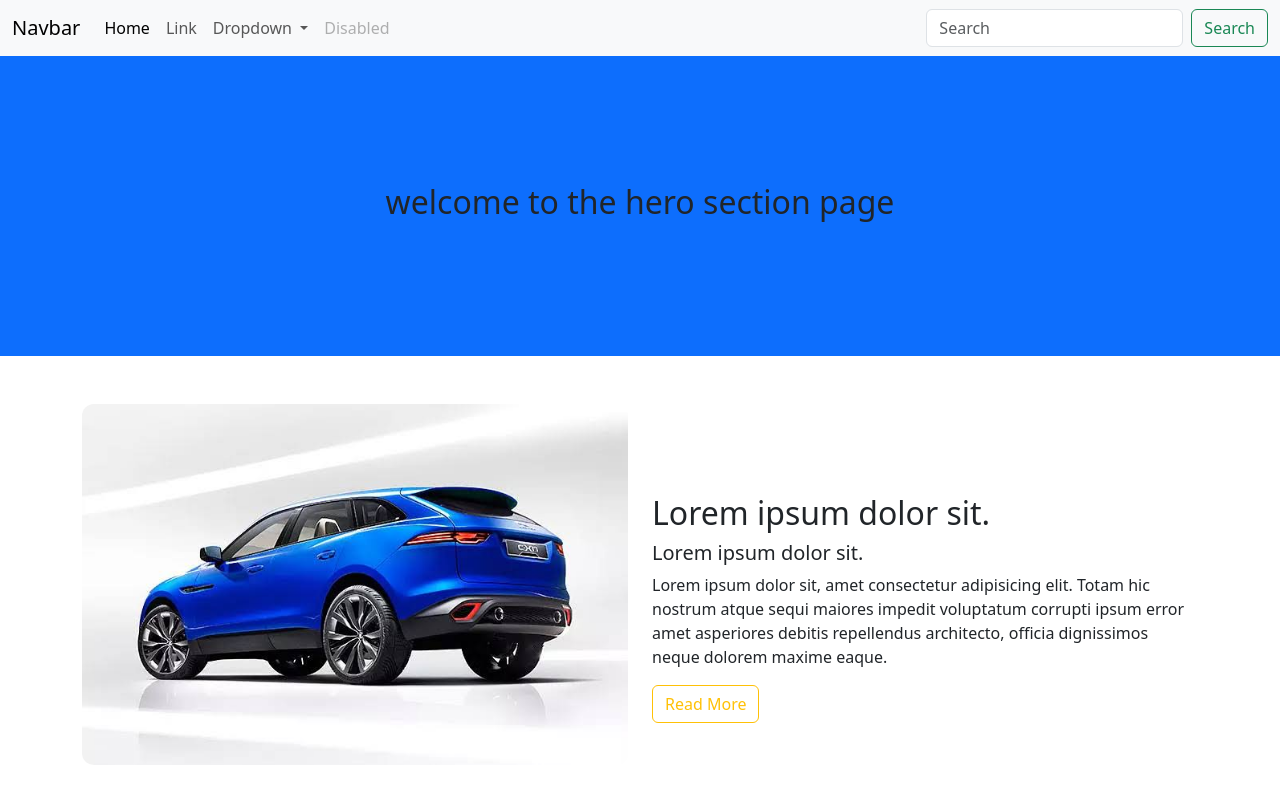
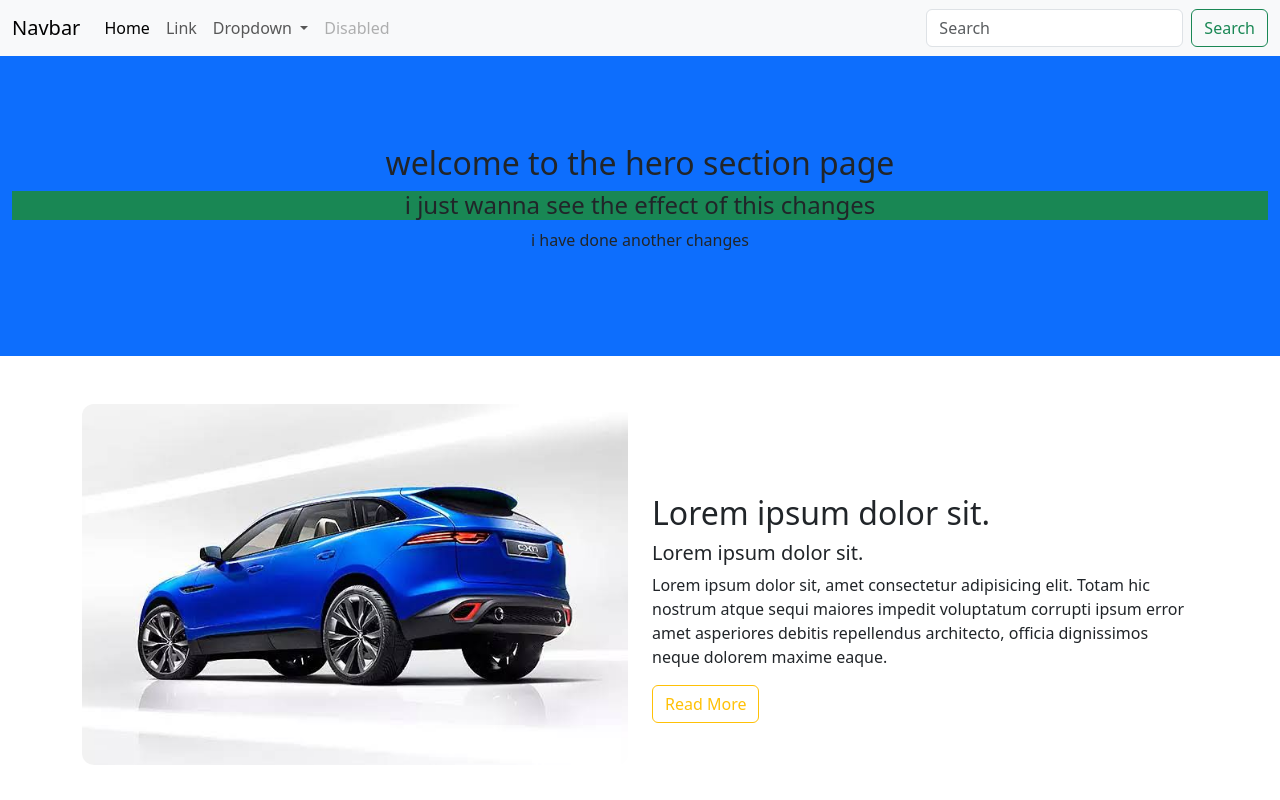
Before and after one commit to Smartnation49/motor, a plain HTML site: page index.html in a window 1280 px wide. Shown: the top 800 px of the page. Drawn offline with Linux system fonts and the light colour scheme.

Commit message:
Add hero section text for effect demonstration

```diff
--- a/index.html
+++ b/index.html
@@ -57,6 +57,8 @@
 
     <div class="container-fluid bg-primary hero-section text-center" style="height: 300px;">
         <h2>welcome to the hero section page</h2>
+        <h4 class="bg-success">i just wanna see the effect of this changes</h4>
+        <p>i have done another changes</p>
 
     </div>
     <div class="container mt-5">
```
